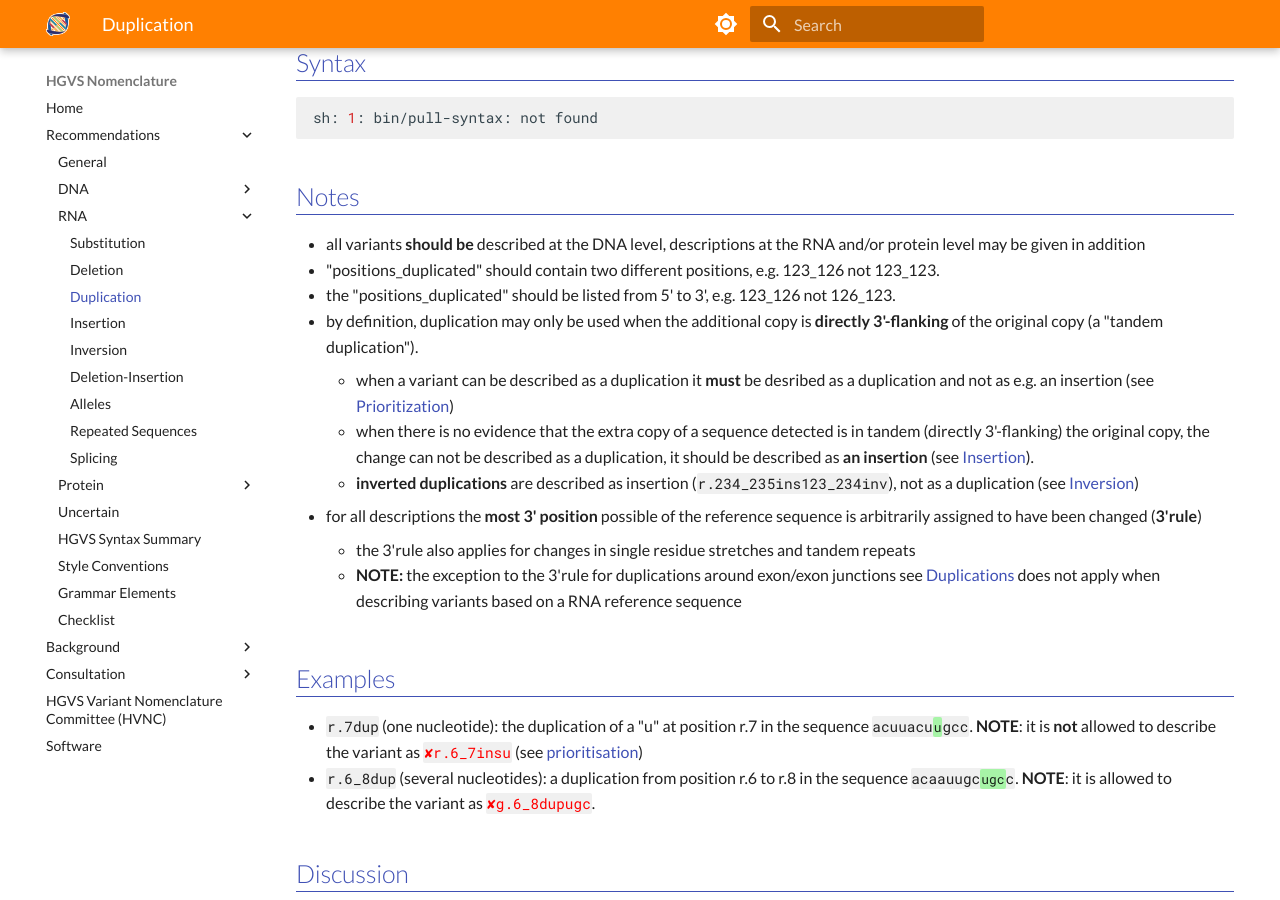
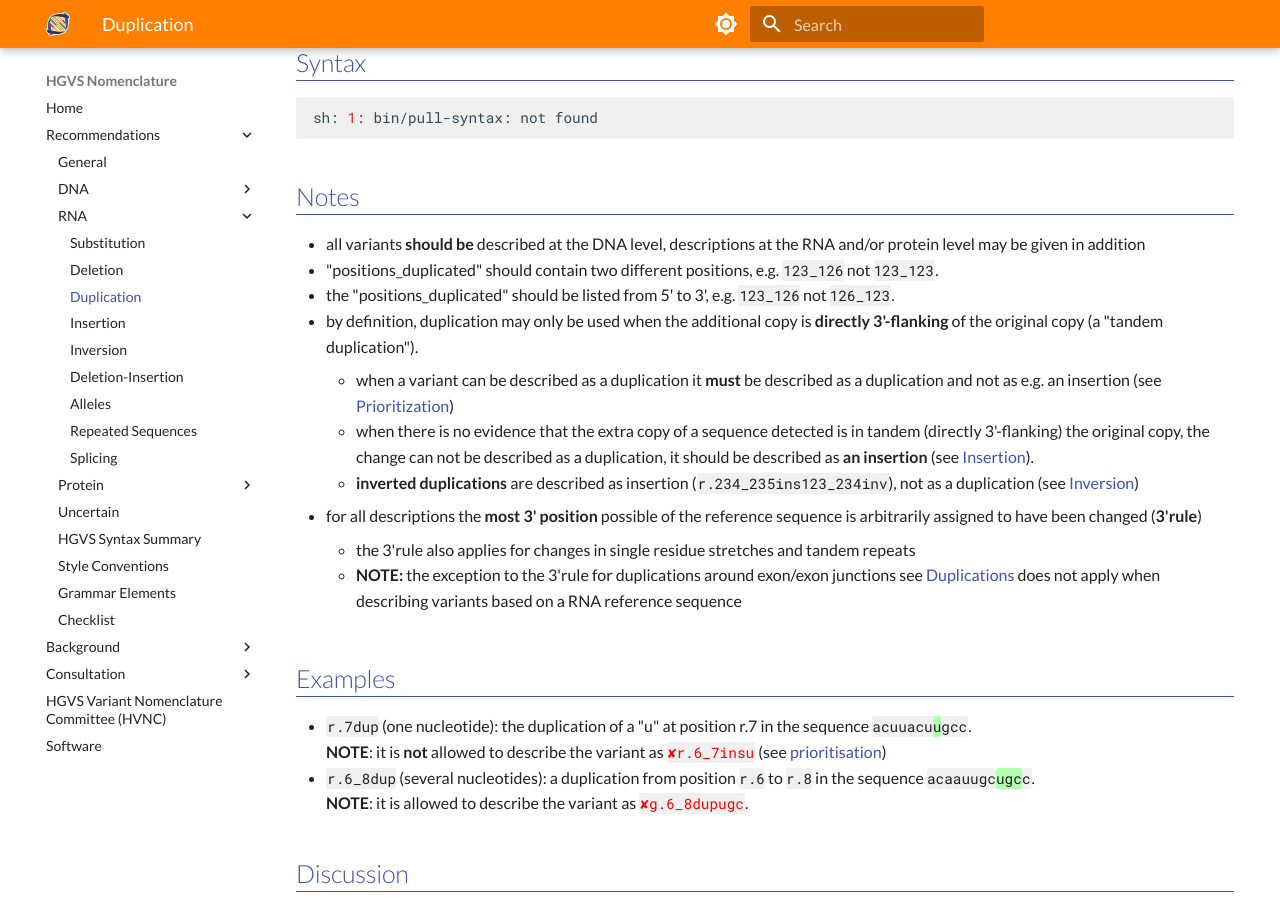
Before and after one commit to HGVSnomenclature/hgvs-nomenclature, an MkDocs documentation site: the page built from docs/recommendations/RNA/duplication.md, in a window 1280 px wide and 900 px high, scrolled down 226 px. Built offline with MkDocs 1.6.1 and Material for MkDocs 9.7.7, drawn with Linux system fonts in a browser that asks for light colours.

Commit message:
Fix issues on RNA/duplication page.
Fixed typo and forgotten code elements.
Don't nest code elements as the font size is affected.

```diff
--- a/docs/recommendations/RNA/duplication.md
+++ b/docs/recommendations/RNA/duplication.md
@@ -13,10 +13,10 @@
 ## Notes
 
 - all variants **should be** described at the DNA level, descriptions at the RNA and/or protein level may be given in addition
-- "positions_duplicated" should contain two different positions, e.g. 123_126 not 123_123.
-- the "positions_duplicated" should be listed from 5' to 3', e.g. 123_126 not 126_123.
+- "positions_duplicated" should contain two different positions, e.g. `123_126` not `123_123`.
+- the "positions_duplicated" should be listed from 5' to 3', e.g. `123_126` not `126_123`.
 - by definition, duplication may only be used when the additional copy is **directly 3'-flanking** of the original copy (a "tandem duplication").
-    - when a variant can be described as a duplication it **must** be desribed as a duplication and not as e.g. an insertion (see [Prioritization](../general.md))
+    - when a variant can be described as a duplication it **must** be described as a duplication and not as e.g. an insertion (see [Prioritization](../general.md))
     - when there is no evidence that the extra copy of a sequence detected is in tandem (directly 3'-flanking) the original copy, the change can not be described as a duplication, it should be described as **an insertion** (see [Insertion](insertion.md)).
     - **inverted duplications** are described as insertion (`r.234_235ins123_234inv`), not as a duplication (see [Inversion](inversion.md))
 - for all descriptions the **most 3' position** possible of the reference sequence is arbitrarily assigned to have been changed (**3'rule**)
@@ -25,8 +25,10 @@
 
 ## Examples
 
-- `r.7dup` (one nucleotide): the duplication of a "u" at position r.7 in the sequence <code>acuuacu<code class="ins">u</code>gcc</code>. **NOTE**: it is **not** allowed to describe the variant as <code class="invalid">r.6_7insu</code> (see [prioritisation](../general.md))
-- `r.6_8dup` (several nucleotides): a duplication from position r.6 to r.8 in the sequence <code>acaauugc<code class="ins">ugc</code>c</code>. **NOTE**: it is allowed to describe the variant as <code class="invalid">g.6_8dupugc</code>.
+- `r.7dup` (one nucleotide): the duplication of a "u" at position r.7 in the sequence `acuuacu`<code class="ins">u</code>`gcc`.<br>
+  **NOTE**: it is **not** allowed to describe the variant as <code class="invalid">r.6_7insu</code> (see [prioritisation](../general.md))
+- `r.6_8dup` (several nucleotides): a duplication from position `r.6` to `r.8` in the sequence `acaauugc`<code class="ins">ugc</code>`c`.<br>
+  **NOTE**: it is allowed to describe the variant as <code class="invalid">g.6_8dupugc</code>.
 
 ## Discussion
 
@@ -37,7 +39,7 @@
         - the description is simple and shorter
         - it is clear and prevents confusion regarding the position when an insertion is incorrectly reported like "22insg"
 
-!!! note "How should I describe the change <code>aucg<code class="spot1">aucgaucgauc</code>aggguccc</code> to <code>aucg<code class="spot1">aucgaucgauc</code>a<code class="ins">aucgaucgauc</code>ggguccc</code>? The fact that the inserted sequence (aucgaucgauc) is present in the original sequence suggests it derives from a duplicative event."
+!!! note "How should I describe the change `aucg`<code class="spot1">aucgaucgauc</code>`aggguccc` to `aucg`<code class="spot1">aucgaucgauc</code>`a`<code class="ins">aucgaucgauc</code>`ggguccc`? The fact that the inserted sequence (aucgaucgauc) is present in the original sequence suggests it derives from a duplicative event."
 
         The variant should be described as an insertion; `r.17_18ins5_16`. A description using "dup" is not correct since, by definition, a duplication should be **directly 3'-flanking of the original copy** (in tandem). Note that the description given still makes it clear that the sequence inserted between r.17 and r.18 is probably derived from nearby, i.e. position r.5 to r.16, and thus likely derived from a duplicative event.
 
```
